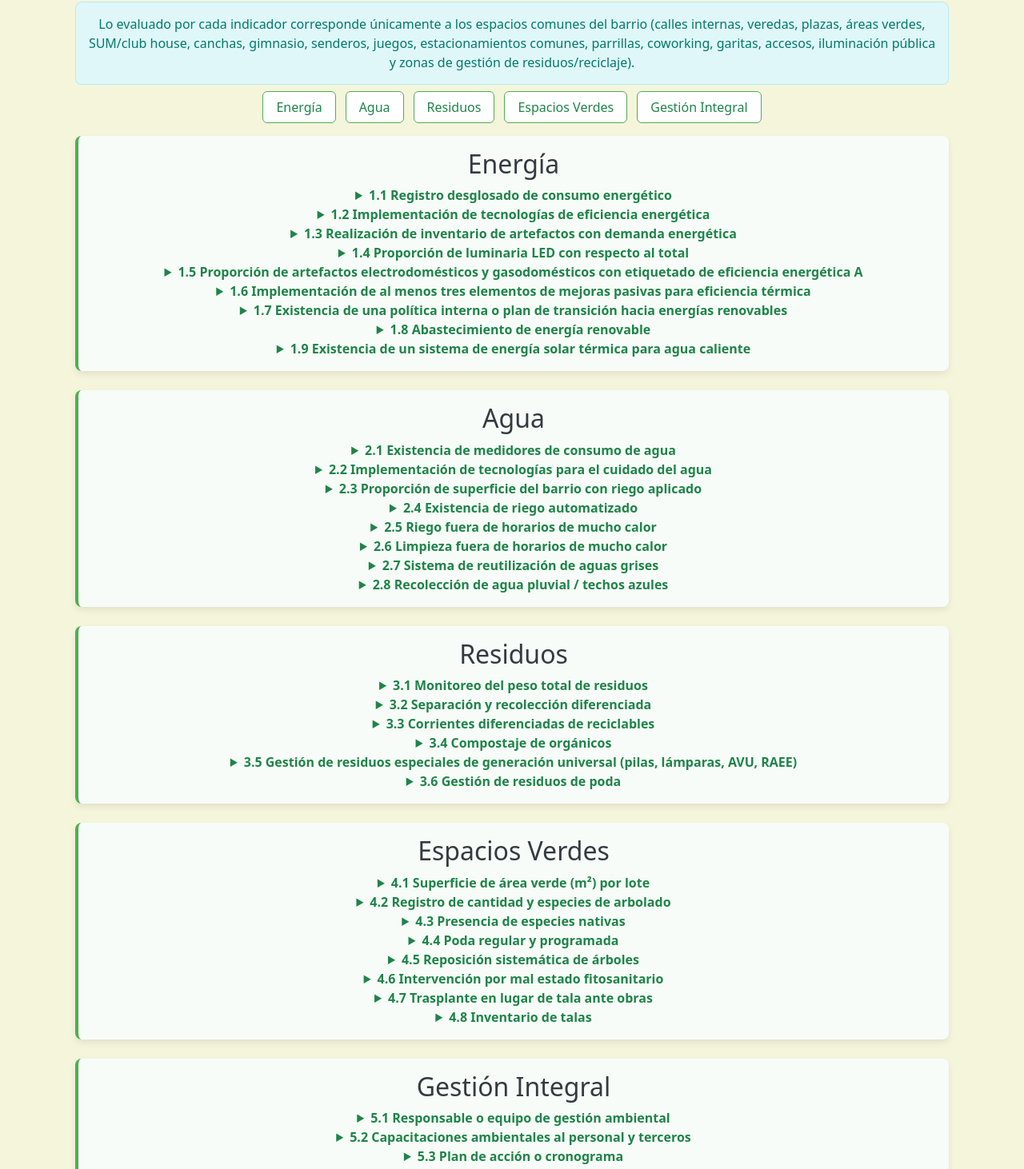
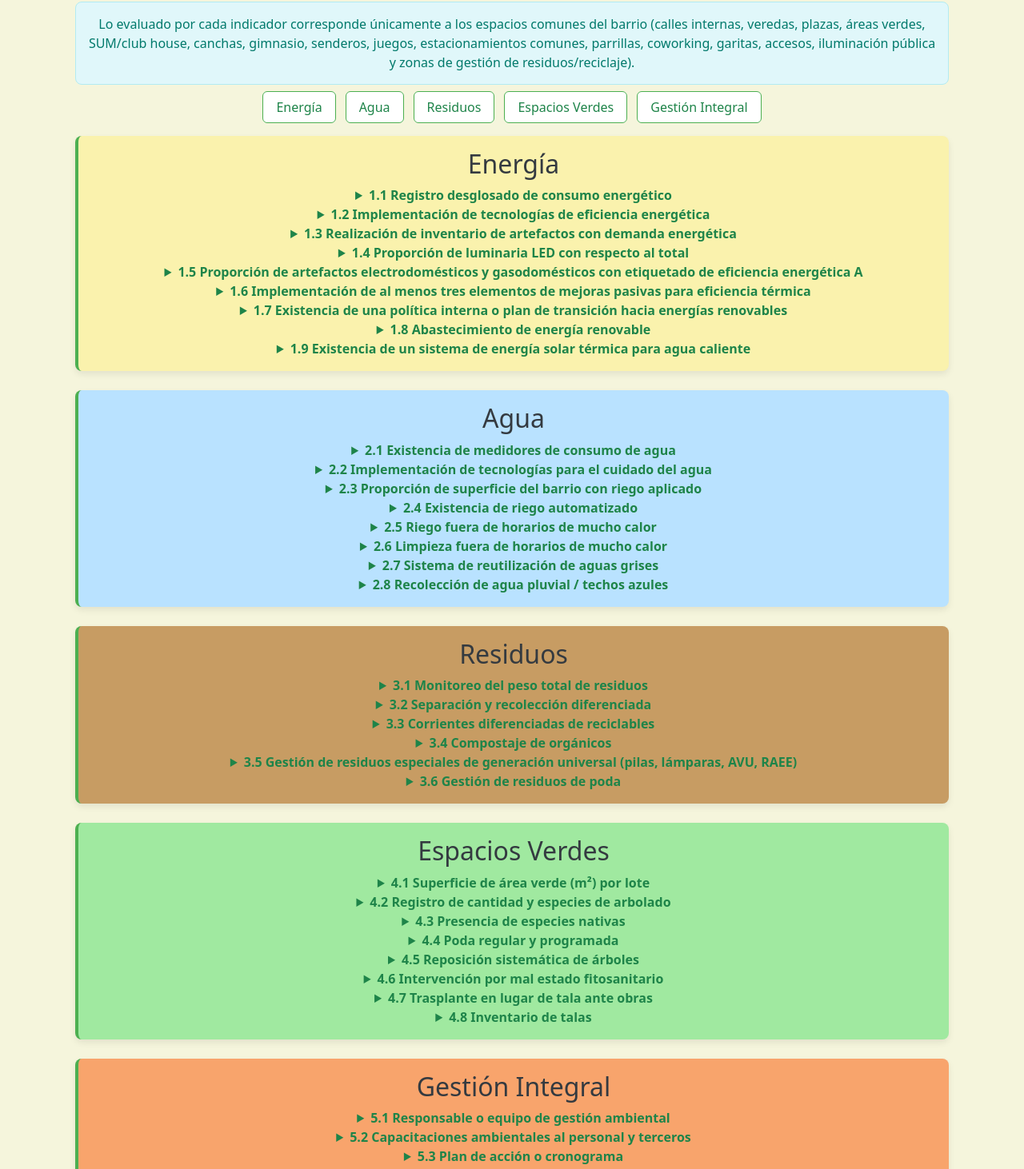
Before and after one commit to Mirkoalvarez/evaluacion-ambiental, a React (Create React App) app in the folder frontend/: page /guia-interpretacion in a window 1280 px wide. Shown: the part 300-1762 px from the top of the page at 80% size. Built offline with nearby package versions, Linux system fonts and the light colour scheme; no server answers.

Commit message:
Colores por eje a cada card de GuiaInterpretacion

```diff
--- a/frontend/src/components/GuiaInterpretacion.css
+++ b/frontend/src/components/GuiaInterpretacion.css
@@ -31,11 +31,18 @@
 .guia-interpretacion-section {
     margin-bottom: 1.5rem;
     padding: 1rem;
-    background-color: #f8fcf8;
+    background-color: #f8fcf8; /* color por defecto */
     border-left: 4px solid var(--color-secondary-green);
     border-radius: 8px;
     box-shadow: 0 4px 8px rgba(0, 0, 0, 0.08);
 }
+
+/* Colores específicos por eje */
+.guia-interpretacion-section.section-energia { background-color: #faf2ad; }
+.guia-interpretacion-section.section-agua { background-color: #b9e2ff; }
+.guia-interpretacion-section.section-residuos { background-color: #c79c63; }
+.guia-interpretacion-section.section-ev { background-color: #a0e9a0; }
+.guia-interpretacion-section.section-gestion { background-color: #f8a46c; }
 
 .guia-interpretacion-section summary {
     font-weight: 600;
--- a/frontend/src/components/GuiaInterpretacion.jsx
+++ b/frontend/src/components/GuiaInterpretacion.jsx
@@ -33,7 +33,7 @@ export default function GuiaInterpretacion() {
         </ul>
         </nav>
 
-        <section id="energia" className="my-4 guia-interpretacion-section">
+        <section id="energia" className="my-4 guia-interpretacion-section section-energia">
         <h2>Energía</h2>
         <section id="energia-1-1">
             <details>
@@ -92,7 +92,7 @@ export default function GuiaInterpretacion() {
         </section>
         </section>
 
-        <section id="agua" className="my-4 guia-interpretacion-section">
+        <section id="agua" className="my-4 guia-interpretacion-section section-agua">
         <h2>Agua</h2>
         <section id="agua-2-1">
             <details>
@@ -144,7 +144,7 @@ export default function GuiaInterpretacion() {
         </section>
         </section>
 
-        <section id="residuos" className="my-4 guia-interpretacion-section">
+        <section id="residuos" className="my-4 guia-interpretacion-section section-residuos">
         <h2>Residuos</h2>
         <section id="residuos-3-1">
             <details>
@@ -184,7 +184,7 @@ export default function GuiaInterpretacion() {
         </section>
         </section>
 
-        <section id="espacios-verdes" className="my-4 guia-interpretacion-section">
+        <section id="espacios-verdes" className="my-4 guia-interpretacion-section section-ev">
         <h2>Espacios Verdes</h2>
         <section id="espacios-verdes-4-1">
             <details>
@@ -236,7 +236,7 @@ export default function GuiaInterpretacion() {
         </section>
         </section>
 
-        <section id="gestion-integral" className="my-4 guia-interpretacion-section">
+        <section id="gestion-integral" className="my-4 guia-interpretacion-section section-gestion">
         <h2>Gestión Integral</h2>
         <section id="gestion-integral-5-1">
             <details>
```
